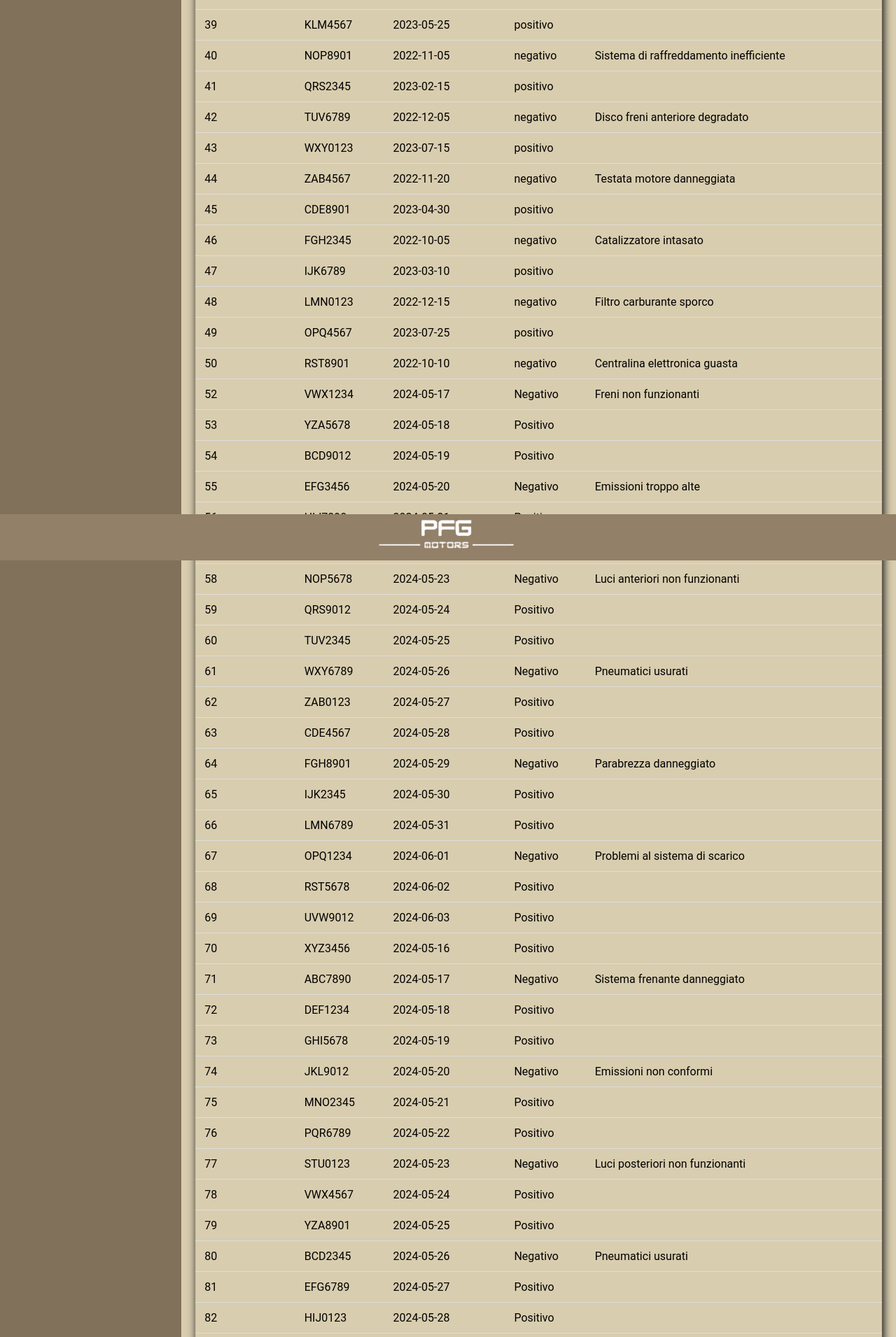
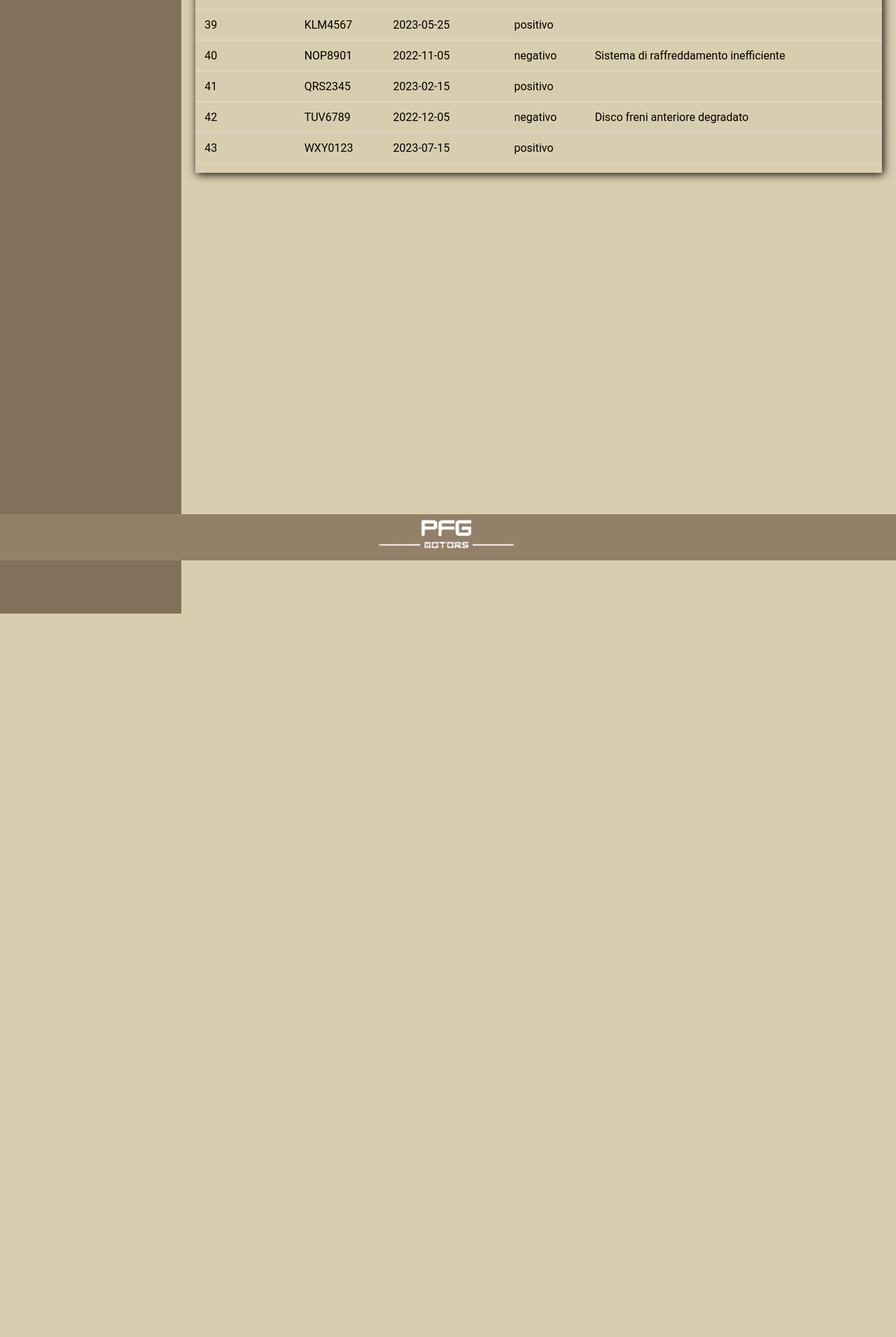
Before and after one commit to GabrieleMasinari27/ProgettoPW24_PFG, a Django app: page /revisione/ in a window 1280 px wide. Shown: the part 1799-3710 px from the top of the page at 70% size. After the commit the page ends 2676 px from the top, so only its background shows below. Run offline with Django 5.2, Linux system fonts and the light colour scheme; data comes from the database, SQL or seed files in the repository; some libraries are stand-ins or nearby versions.

Commit message:
sistemazione tabelle revisione

```diff
--- a/Project_2/Progetto_Django/ProgettoPW24/main/static/css/main_page.css
+++ b/Project_2/Progetto_Django/ProgettoPW24/main/static/css/main_page.css
@@ -1,7 +1,10 @@
 * {
   box-sizing: border-box;
 }
-
+html,
+body {
+  overflow: hidden;
+}
 /*Blocco nav */
 ul {
   list-style-type: none;
@@ -39,7 +42,19 @@ li a:hover {
   flex: 1 1 23vh;
   height: 25vh;
 }
-
+.row{
+  display: flex;
+  flex:1;
+  margin:0;
+  padding:0;
+}
+.container-fluid{
+  display: flex;
+  flex-direction: column;
+  height:100vh;
+  padding:0;
+  margin:0;
+}
 /*blocco filtro*/
 input[type=submit] {
   background-color: #b6905b;
@@ -317,12 +332,17 @@ p {
   background-color: #D9CDAF;
   height: 100%;
   padding: 20px;
+
+}
+.table-container {
+  flex: 1;
   overflow-y: auto;
-  /* Scorrimento verticale solo se necessario */
-  overflow-x: auto;
-  /* Scorrimento orizzontale in caso di necessità */
+  /* Abilita lo scroll verticale per il contenitore della tabella */
+  max-height: 75vh;
+  /* Imposta un'altezza massima per il contenitore della tabella */
+  overflow-x: hidden;
+  box-shadow: 2px 2px 12px;
 }
-
 
 /*Stili per le immagini*/
 .immagini {
--- a/Project_2/Progetto_Django/ProgettoPW24/main/templates/Revisione.html
+++ b/Project_2/Progetto_Django/ProgettoPW24/main/templates/Revisione.html
@@ -12,13 +12,13 @@
     <header id="header">
         Revisione
      </header>
-    <div class="container-fluid" style="display: flex; flex-direction: column; height: 100vh; padding: 0; margin: 0;">
-        <div class="row" style="display: flex; flex: 1; margin: 0; padding: 0;">
-            <div class="ricercasx col-sm-3 p-2" style="background-color: #81715b; flex-direction: column; padding: 15px;">
-                <div class="nav" style="flex: 1;">
+    <div class="container-fluid">
+        <div class="row" >
+            <div class="ricercasx col-sm-3 p-2">
+                <div class="nav" >
                     {% include 'nav.html' %}
                 </div>
-                <div class="filtro" style="flex: 2;">
+                <div class="filtro" >
                     <form name="form_ricerca" method="post">
                         <fieldset>
                             <legend>Filtro Ricerca per:</legend>
@@ -45,8 +45,10 @@
                     </form>
                 </div>
             </div>
-            <div class="risultato col-sm-9 p-2" style="background-color: #D9CDAF; display: flex; flex-direction: column; padding: 20px; overflow-y: auto;">
-                <table class="table">
+
+                <div class="risultato col-sm-9 ">
+                <div class="table-container">
+                    <table class="table table-responsive">
                         <tr class="header">
                             <th>IdRevisione</th>
                             <th>Targa</th>
```
Lines whose indentation alone changed are shown as unchanged.
